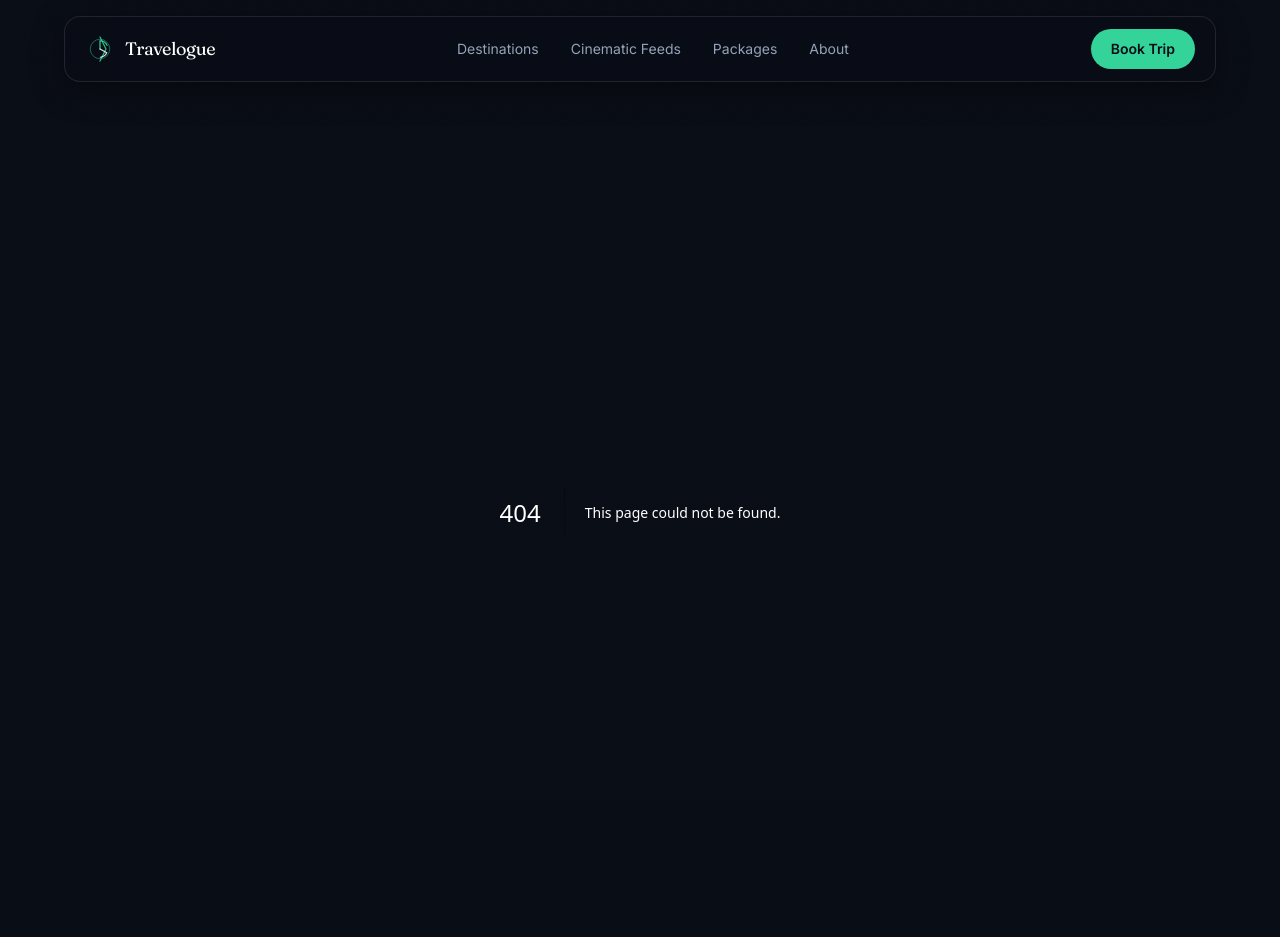
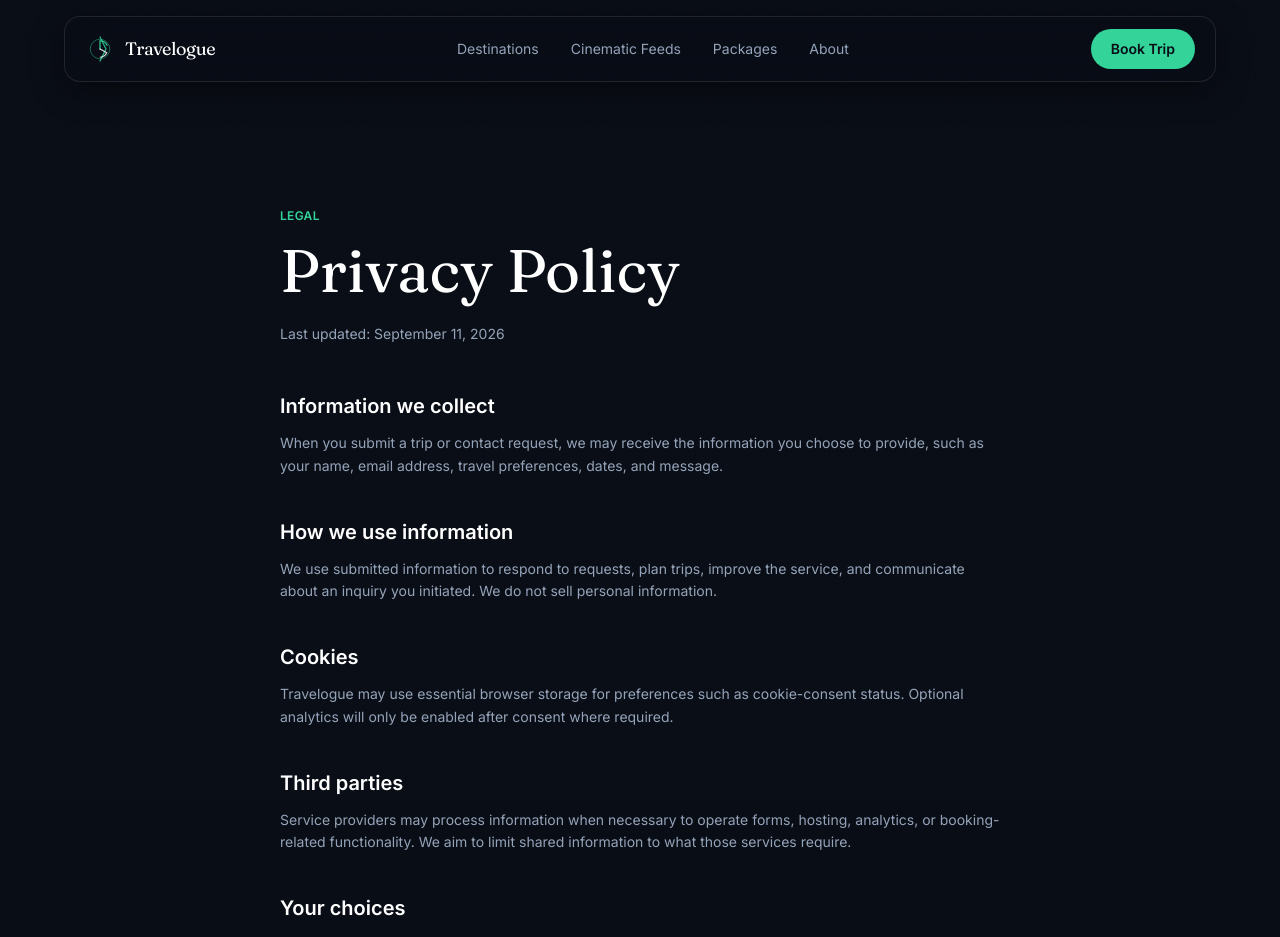
Before and after one commit to LinukaBandara/Travelogue, a Next.js app: page /privacy in a window 1280 px wide. Before the commit this address had no page. Shown: the top 937 px of the page. Built offline with nearby package versions, Linux system fonts and the light colour scheme.

Commit message:
Add privacy policy page

```diff
--- /dev/null
+++ b/app/privacy/page.js
@@ -0,0 +1,17 @@
+export const metadata = { title: "Privacy Policy", description: "Travelogue's privacy policy and information about how we handle submitted information." };
+
+export default function PrivacyPage() {
+  return <article className="mx-auto max-w-3xl px-6 py-16 md:py-24">
+    <p className="text-xs font-semibold text-mint tracking-wide mb-4">LEGAL</p>
+    <h1 className="font-display text-4xl md:text-6xl mb-6">Privacy Policy</h1>
+    <p className="text-sm text-slateSoft mb-12">Last updated: September 11, 2026</p>
+    <div className="space-y-10 text-sm text-slateSoft leading-relaxed">
+      <section><h2 className="text-white text-xl font-semibold mb-3">Information we collect</h2><p>When you submit a trip or contact request, we may receive the information you choose to provide, such as your name, email address, travel preferences, dates, and message.</p></section>
+      <section><h2 className="text-white text-xl font-semibold mb-3">How we use information</h2><p>We use submitted information to respond to requests, plan trips, improve the service, and communicate about an inquiry you initiated. We do not sell personal information.</p></section>
+      <section><h2 className="text-white text-xl font-semibold mb-3">Cookies</h2><p>Travelogue may use essential browser storage for preferences such as cookie-consent status. Optional analytics will only be enabled after consent where required.</p></section>
+      <section><h2 className="text-white text-xl font-semibold mb-3">Third parties</h2><p>Service providers may process information when necessary to operate forms, hosting, analytics, or booking-related functionality. We aim to limit shared information to what those services require.</p></section>
+      <section><h2 className="text-white text-xl font-semibold mb-3">Your choices</h2><p>You can request access to, correction of, or deletion of information you have submitted by contacting Travelogue through the available contact channel.</p></section>
+      <section><h2 className="text-white text-xl font-semibold mb-3">Contact</h2><p>For privacy questions, please use the Travelogue contact or trip-request flow.</p></section>
+    </div>
+  </article>;
+}
```
